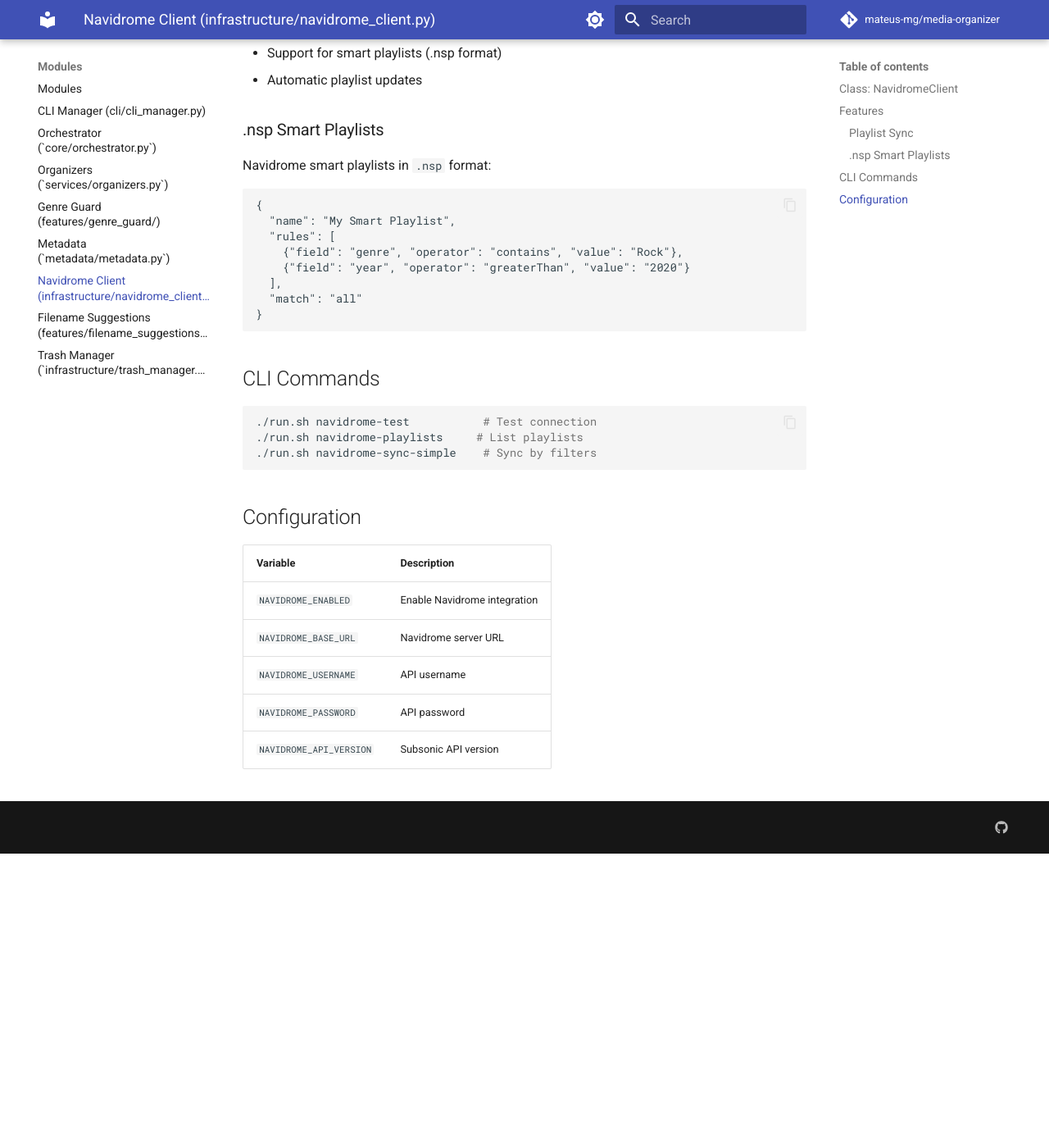
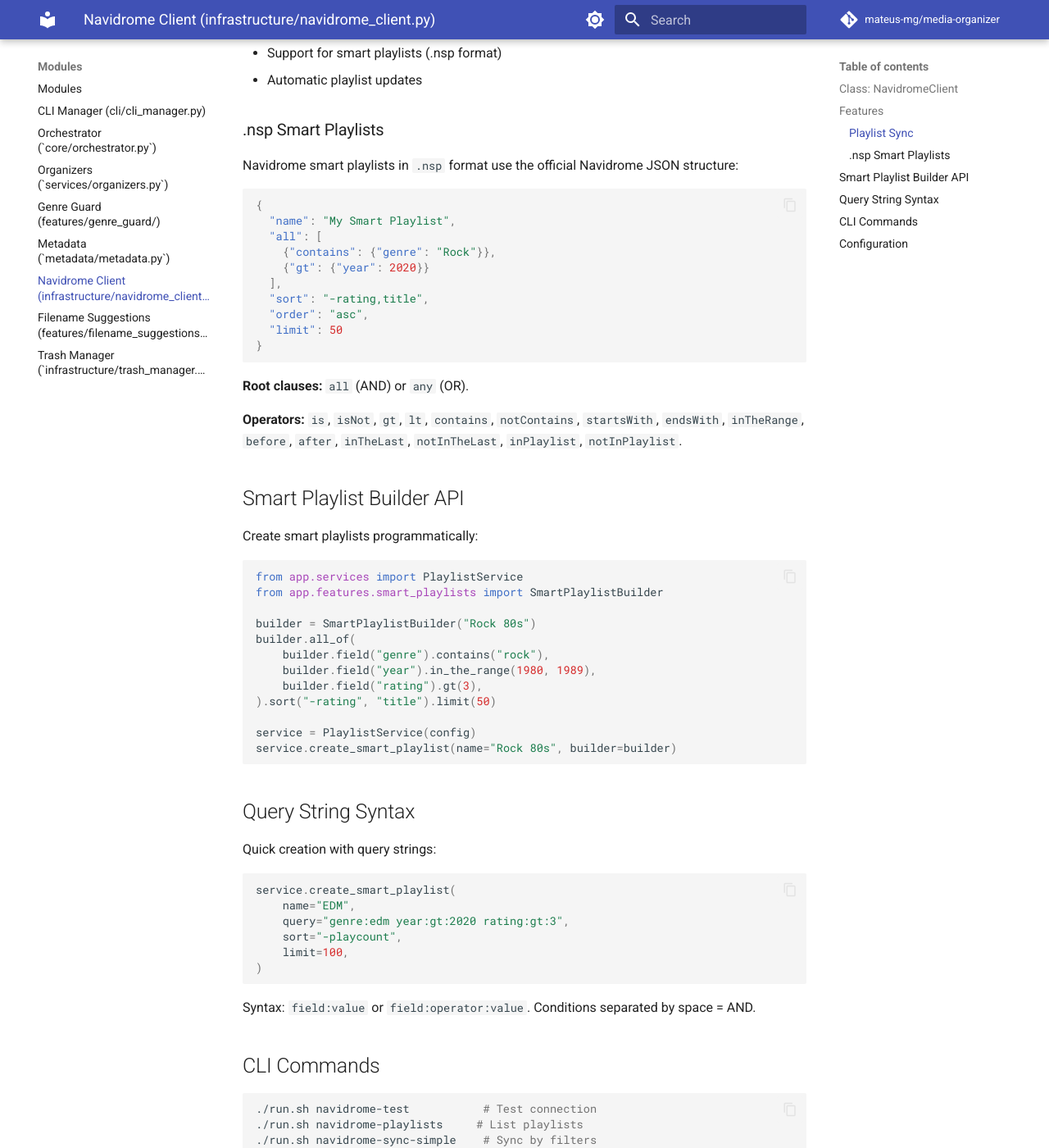
Before and after one commit to mateus-mg/media-organizer, an MkDocs documentation site: the page built from docs/modules/navidrome.md, in a window 1280 px wide and 1400 px high, scrolled down 640 px. Shown: the whole window at 82% size. Built offline with MkDocs 1.6.1 and Material for MkDocs 9.7.7, drawn with Linux system fonts in a browser that asks for light colours; comment, search, counter and statistics services are not loaded; before the commit the page ends 1681 px from its top, so only the background shows below that.

Commit message:
docs: update navidrome smart playlist documentation with builder and query syntax

````diff
--- a/docs/modules/navidrome.md
+++ b/docs/modules/navidrome.md
@@ -23,18 +23,58 @@
 
 ### .nsp Smart Playlists
 
-Navidrome smart playlists in `.nsp` format:
+Navidrome smart playlists in `.nsp` format use the official Navidrome JSON structure:
 
-```nsp
+```json
 {
   "name": "My Smart Playlist",
-  "rules": [
-    {"field": "genre", "operator": "contains", "value": "Rock"},
-    {"field": "year", "operator": "greaterThan", "value": "2020"}
+  "all": [
+    {"contains": {"genre": "Rock"}},
+    {"gt": {"year": 2020}}
   ],
-  "match": "all"
+  "sort": "-rating,title",
+  "order": "asc",
+  "limit": 50
 }
 ```
+
+**Root clauses:** `all` (AND) or `any` (OR).
+
+**Operators:** `is`, `isNot`, `gt`, `lt`, `contains`, `notContains`, `startsWith`, `endsWith`, `inTheRange`, `before`, `after`, `inTheLast`, `notInTheLast`, `inPlaylist`, `notInPlaylist`.
+
+## Smart Playlist Builder API
+
+Create smart playlists programmatically:
+
+```python
+from app.services import PlaylistService
+from app.features.smart_playlists import SmartPlaylistBuilder
+
+builder = SmartPlaylistBuilder("Rock 80s")
+builder.all_of(
+    builder.field("genre").contains("rock"),
+    builder.field("year").in_the_range(1980, 1989),
+    builder.field("rating").gt(3),
+).sort("-rating", "title").limit(50)
+
+service = PlaylistService(config)
+service.create_smart_playlist(name="Rock 80s", builder=builder)
+```
+
+## Query String Syntax
+
+Quick creation with query strings:
+
+```python
+service.create_smart_playlist(
+    name="EDM",
+    query="genre:edm year:gt:2020 rating:gt:3",
+    sort="-playcount",
+    limit=100,
+)
+```
+
+Syntax: `field:value` or `field:operator:value`. Conditions separated by space = AND.
 
 ## CLI Commands
 
````
